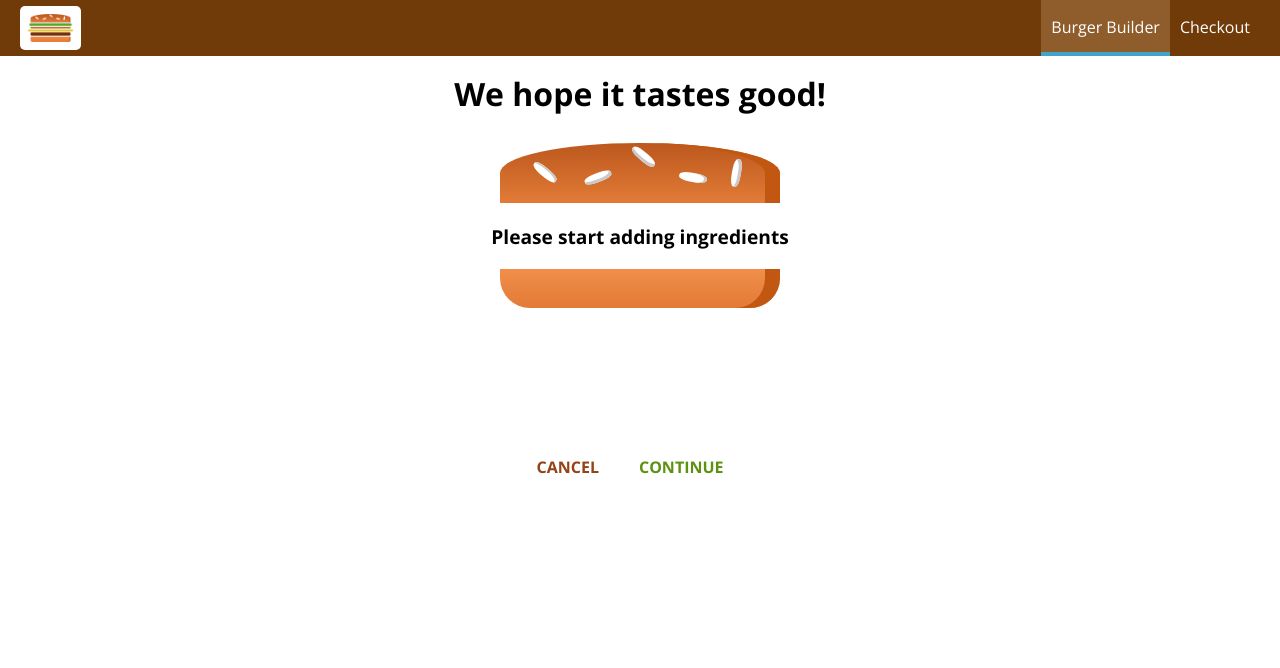
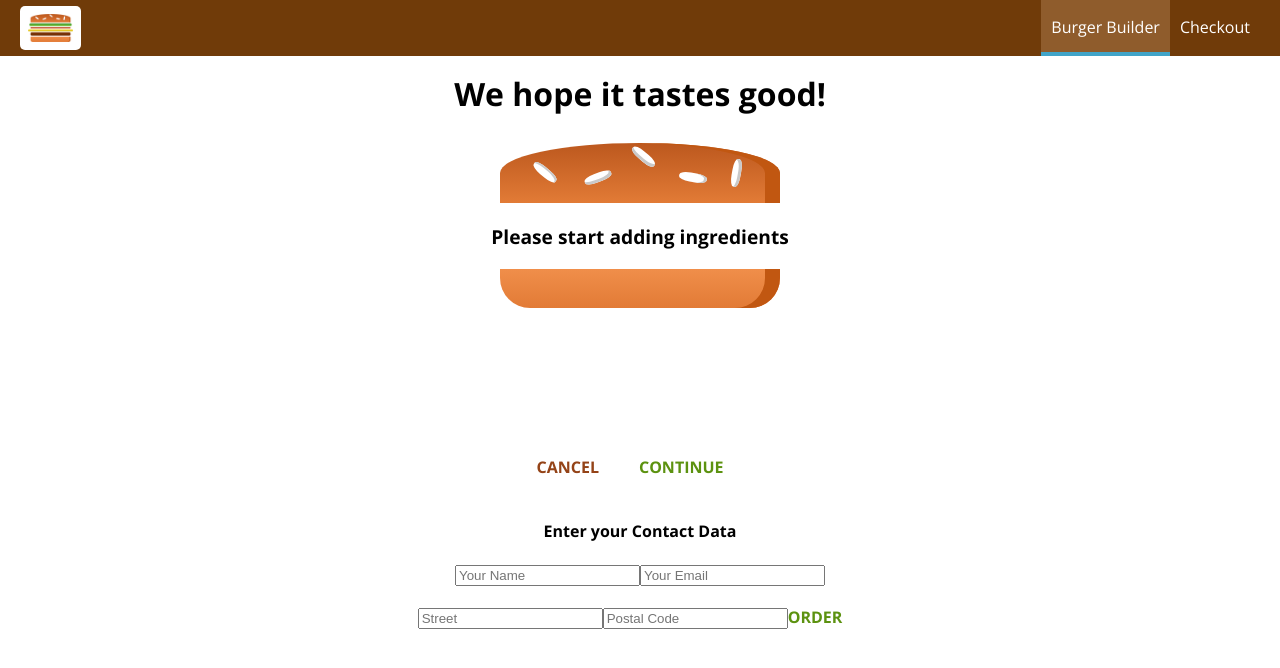
Before and after one commit to vnctwong/react-burger, a React app: page /checkout in a window 1280 px wide. Both pictures are taken after a click on the button "CONTINUE". Shown: the top 668 px of the page. Built offline with nearby package versions, Linux system fonts and the light colour scheme.

Commit message:
add contactData cmpo to checkout page - continue onClick redirects to nested contact route

```diff
--- a/src/containers/Checkout/Checkout.js
+++ b/src/containers/Checkout/Checkout.js
@@ -1,6 +1,8 @@
 import React, { Component } from 'react';
+import { Route } from 'react-router-dom';
 
 import CheckoutSummary from '../../components/Order/CheckoutSummary/CheckoutSummary';
+import ContactData from './ContactData/ContactData';
 
 class Checkout extends Component {
   state = {
@@ -33,6 +35,9 @@ class Checkout extends Component {
           ingredients={this.state.ingredients}
           checkoutCancelled={this.checkoutCancelled}
           checkoutContinued={this.checkoutContinued} />
+        <Route
+          path={this.props.match.path + '/contact-data'}
+          component={ContactData} />
       </div>
     );
   }
--- /dev/null
+++ b/src/containers/Checkout/ContactData/ContactData.css
@@ -0,0 +1,11 @@
+.ContactData {
+  margin: 20px auto;
+  width:  80%;
+  text-align: center;
+}
+
+@media (min-width: 600px) {
+  .ContactData {
+    width: 500px;
+  }
+}
--- /dev/null
+++ b/src/containers/Checkout/ContactData/ContactData.js
@@ -0,0 +1,32 @@
+import React, { Component } from 'react';
+
+import Button from '../../../components/UI/Button/Button';
+import classes from './ContactData.css';
+
+class ContactData extends Component {
+  state = {
+    name: '',
+    email: '',
+    address: {
+      street: '',
+      postalCode: ''
+    }
+  }
+
+  render() {
+    return (
+      <div className={classes.ContactData} >
+        <h4> Enter your Contact Data</h4>
+        <form>
+          <input type='text' name='name' placeholder='Your Name' />
+          <input type='email' name='email' placeholder='Your Email' />
+          <input type='text' name='street' placeholder='Street' />
+          <input type='text' name='postal' placeholder='Postal Code' />
+          <Button btnType='Success'>ORDER</Button>
+        </form>
+      </div>
+    )
+  }
+}
+
+export default ContactData
```
